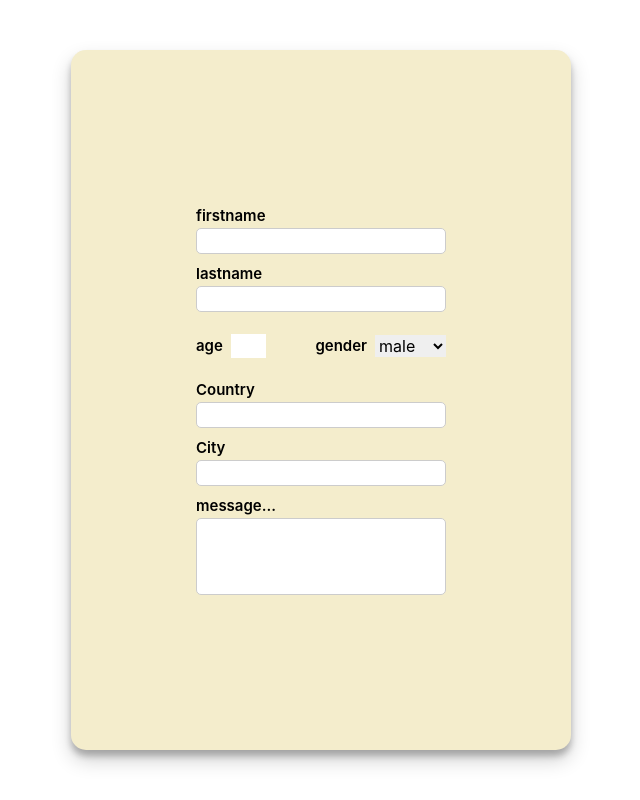
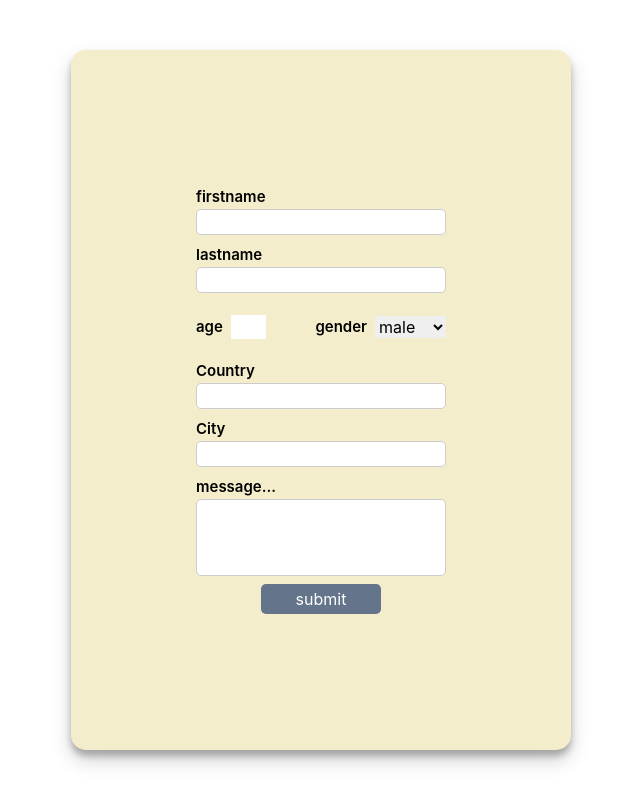
Before and after one commit to Ameer2000Mzori/Form-Formik-Yup-Mern, a React (Create React App) app in the folder frontend/: page / in a window 1280 px wide. Shown: the whole page, without its empty margins (319-959 px from the left). Built offline with nearby package versions, Linux system fonts and the light colour scheme.

Commit message:
added styling to the submit button

```diff
--- a/frontend/src/component/Form.jsx
+++ b/frontend/src/component/Form.jsx
@@ -41,7 +41,6 @@ const Form = () => {
             </select>
           </div>
         </div>
-
         <StyledInputsWrap>
           <StyledLabel for="country">Country</StyledLabel>
           <StyledInput type="text" name="country" id="country" />
@@ -61,6 +60,10 @@ const Form = () => {
             rows="10"
           ></StyledTextArea>
         </StyledInputsTextAreaWrap>
+
+        <button className="w-[120px] h-[30px] rounded-[5px] bg-slate-500 text-white hover:bg-slate-300 active:bg-slate-600">
+          submit
+        </button>
       </StyledForm>
     </StyledFormWrap>
   )
```
